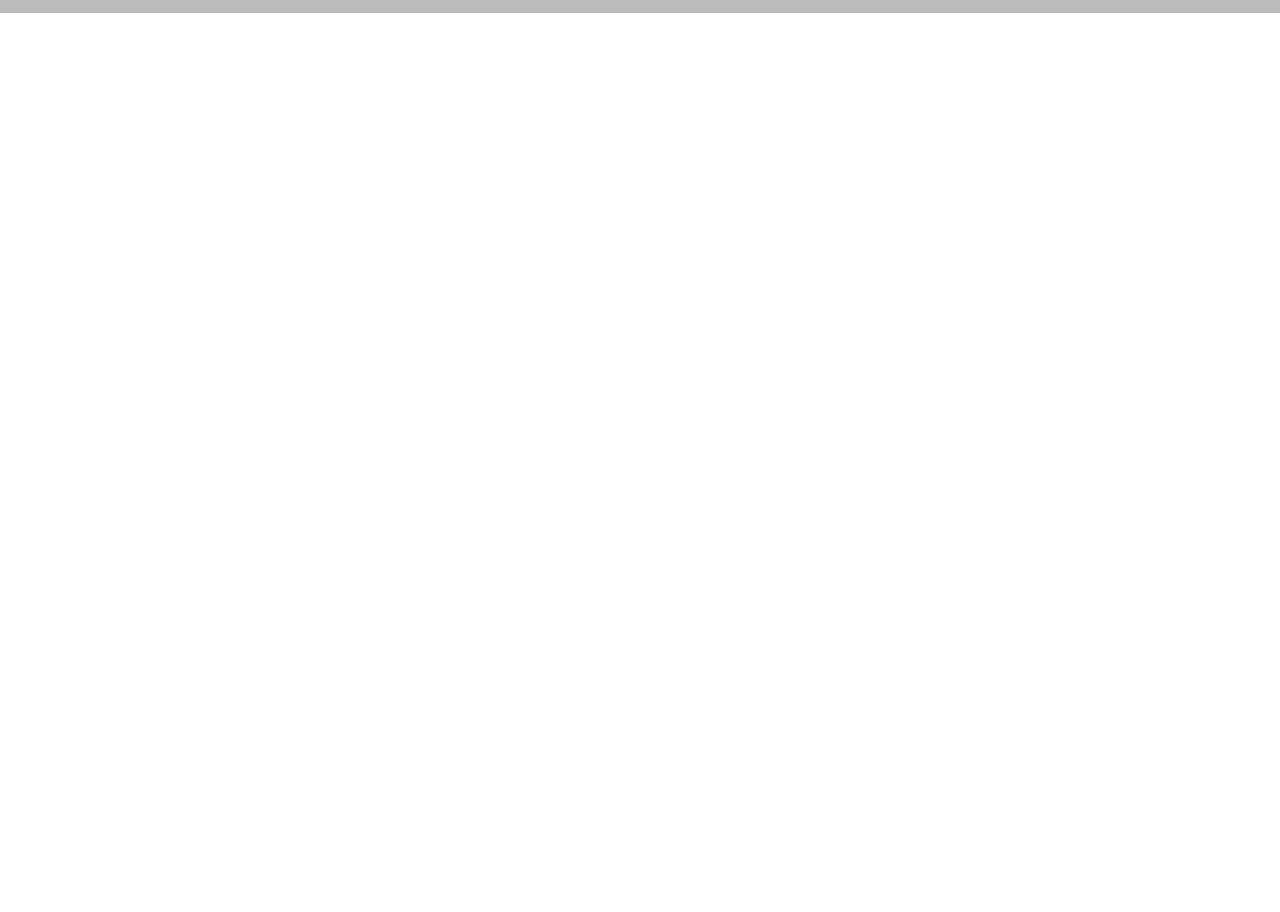
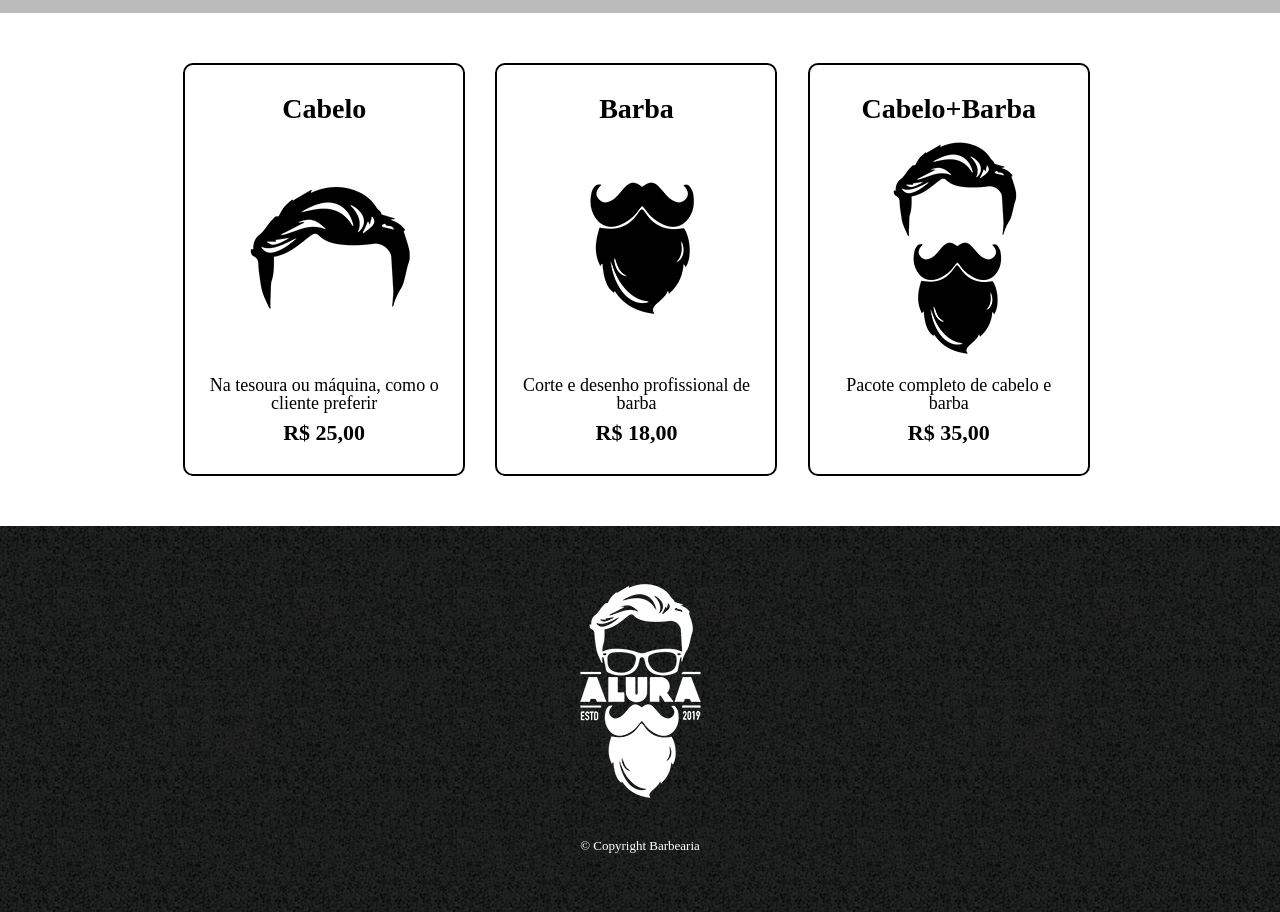
Before and after one commit to AramLima/HTML-CSS, a plain HTML site: page produtos.html in a window 1280 px wide. Shown: the part 280-1192 px from the top of the page. Before the commit the page ends 800 px from the top, so only its background shows below. Drawn offline with Linux system fonts and the light colour scheme.

Commit message:
Incluindo conteúdo principal, rodapé e finalizando a página produtos

```diff
--- a/produtos.css
+++ b/produtos.css
@@ -26,5 +26,66 @@ nav a{
     color: #000000;
     font-weight: bold;
     font-size: 22px;
+}
 
+nav a:hover{
+    color: #FFFFFF;
+    text-decoration: underline;
 }
+
+.produtos{
+    width: 940px;
+    margin: 0 auto;
+    padding: 50px 0;
+}
+
+.produtos li{
+    display: inline-block;
+    text-align: center;
+    width: 30%;
+    vertical-align: top;
+    margin: 0 1.4%;
+    padding: 30px 20px;
+    box-sizing: border-box;
+    border: 2px solid #000000;
+    border-radius: 10px;
+}
+
+.produtos li:hover{
+    border-color: #C78C19;
+}
+
+.produtos li:active{
+    border-color: #088C19;
+}
+
+.produtos li:hover h2{
+    font-size: 32px;
+}
+
+.produtos h2{
+    font-size: 28px;
+    font-weight: bold;
+}
+
+.produto-descricao{
+    font-size: 18px;
+}
+
+.produto-preco{
+    font-size: 22px;
+    font-weight: bold;
+    margin-top: 10px;
+}
+
+footer{
+    text-align: center;
+    background: url("bg.jpg");
+    padding: 40px 0;
+}
+
+.copyright{
+    color: #FFFFFF;
+    font-size: 13px;
+    margin: 20px 0;
+}
--- a/produtos.html
+++ b/produtos.html
@@ -22,5 +22,33 @@
         </div>
     </header>
 
+    <main>
+        <ul class="produtos">
+            <li>
+                <h2>Cabelo</h2>
+                <img src="cabelo.jpg">
+                <p class="produto-descricao">Na tesoura ou máquina, como o cliente preferir</p>
+                <p class="produto-preco">R$ 25,00</p>
+            </li>
+            <li>
+                <h2>Barba</h2>
+                <img src="barba.jpg">
+                <p class="produto-descricao">Corte e desenho profissional de barba</p>
+                <p class="produto-preco">R$ 18,00</p>
+            </li>
+            <li>
+                <h2>Cabelo+Barba</h2>
+                <img src="cabelo+barba.jpg">
+                <p class="produto-descricao">Pacote completo de cabelo e barba</p>
+                <p class="produto-preco">R$ 35,00</p>
+            </li>
+        </ul>
+    </main>
+
+    <footer>
+        <img src="logo-branco.png">
+        <p class="copyright">&copy; Copyright Barbearia</p>
+    </footer>
+
 </body>
 </html>
```
Also changed, not shown: bg.jpg (added).
